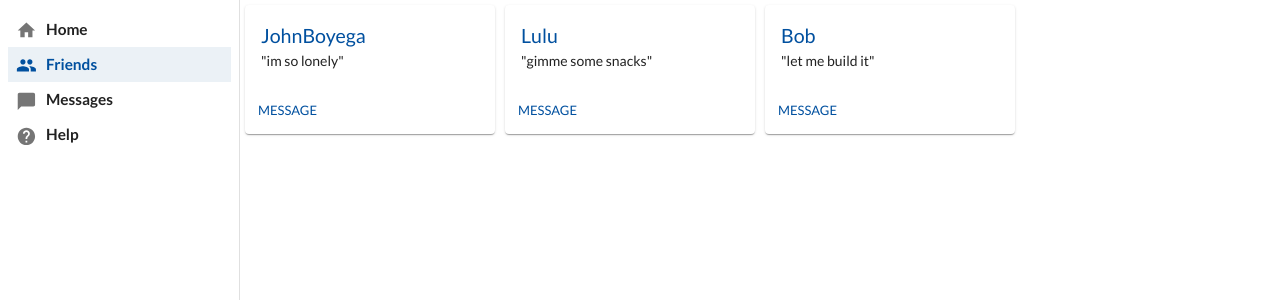
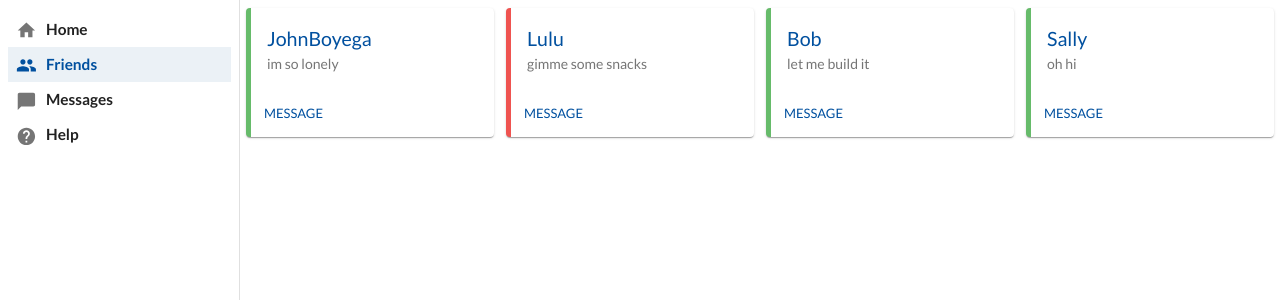
Before and after one commit to tphume/converse-fe, a React (Create React App) app: page /friends in a window 1280 px wide. Both pictures are taken after typing "Sample", "Sample123" into the empty fields and a click on the button "LOGIN". Shown: the top 300 px of the page. Built offline with nearby package versions, Linux system fonts and the light colour scheme.

Commit message:
Added online/offline status to friends

```diff
--- a/src/features/friends/friends.ts
+++ b/src/features/friends/friends.ts
@@ -6,9 +6,25 @@ type error = "none" | "network error";
 // API calls
 export function fetchFriendsAPI(token: string): Promise<Array<friend>> {
   let temp = new Array<friend>();
-  temp.push({ id: "1", username: "JohnBoyega", status: "im so lonely" });
-  temp.push({ id: "2", username: "Lulu", status: "gimme some snacks" });
-  temp.push({ id: "3", username: "Bob", status: "let me build it" });
+  temp.push({
+    id: "1",
+    username: "JohnBoyega",
+    status: "im so lonely",
+    online: true,
+  });
+  temp.push({
+    id: "2",
+    username: "Lulu",
+    status: "gimme some snacks",
+    online: false,
+  });
+  temp.push({
+    id: "3",
+    username: "Bob",
+    status: "let me build it",
+    online: true,
+  });
+  temp.push({ id: "4", username: "Sally", status: "oh hi", online: true });
 
   return new Promise<Array<friend>>((resolve) => {
     setTimeout(resolve.bind(null, temp), 1000);
@@ -20,6 +36,7 @@ export interface friend {
   id: string;
   username: string;
   status: string;
+  online: boolean;
 }
 
 interface state {
--- a/src/pages/Friends.tsx
+++ b/src/pages/Friends.tsx
@@ -15,8 +15,13 @@ const useStyles = makeStyles((theme: Theme) => {
     container: {
       width: "100%",
     },
-    card: {
-      margin: "5px",
+    cardOnline: {
+      margin: "8px 6px 8px 6px",
+      borderLeft: "5px solid #66bb6a",
+    },
+    cardOffline: {
+      margin: "8px 6px 8px 6px",
+      borderLeft: "5px solid #ef5350",
     },
     header: {
       fontSize: "1.4em",
@@ -54,13 +59,20 @@ export default function Friends(): JSX.Element {
         {friends.map((friend) => {
           return (
             <Grid item xs={12} sm={4} md={3}>
-              <Card key={friend.id} classes={{ root: classes.card }}>
+              <Card
+                key={friend.id}
+                classes={
+                  friend.online
+                    ? { root: classes.cardOnline }
+                    : { root: classes.cardOffline }
+                }
+              >
                 <CardContent>
                   <Typography color="primary" className={classes.header}>
                     {friend.username}
                   </Typography>
-                  <Typography className={classes.text}>
-                    "{friend.status}"
+                  <Typography className={classes.text} color="textSecondary">
+                    {friend.status}
                   </Typography>
                 </CardContent>
                 <CardActions>
```
